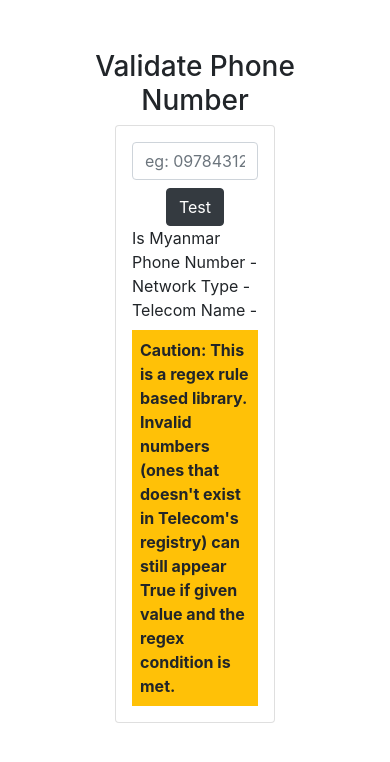
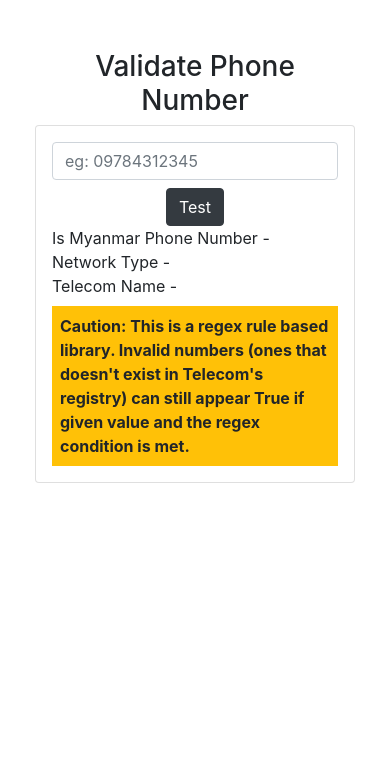
Before and after one commit to kaungmyatlwin/myanmar-phonenumber, a website: page index.html in a window 390 px wide. Drawn offline with nearby package versions, Linux system fonts and the light colour scheme.

Commit message:
fix: Mobile layout to col 12

```diff
--- a/index.html
+++ b/index.html
@@ -19,7 +19,7 @@
   <body style="padding: 50px;">
     <h3 class="text-center">Validate Phone Number</h3>
     <div class="row justify-content-center">
-      <div class="col-6 card primary-card">
+      <div class="col-xs-12 col-sm-6 card primary-card">
         <div class="input-group">
           <input type="text" placeholder="eg: 09784312345" class="form-control" id="js-input" />
         </div>
```
